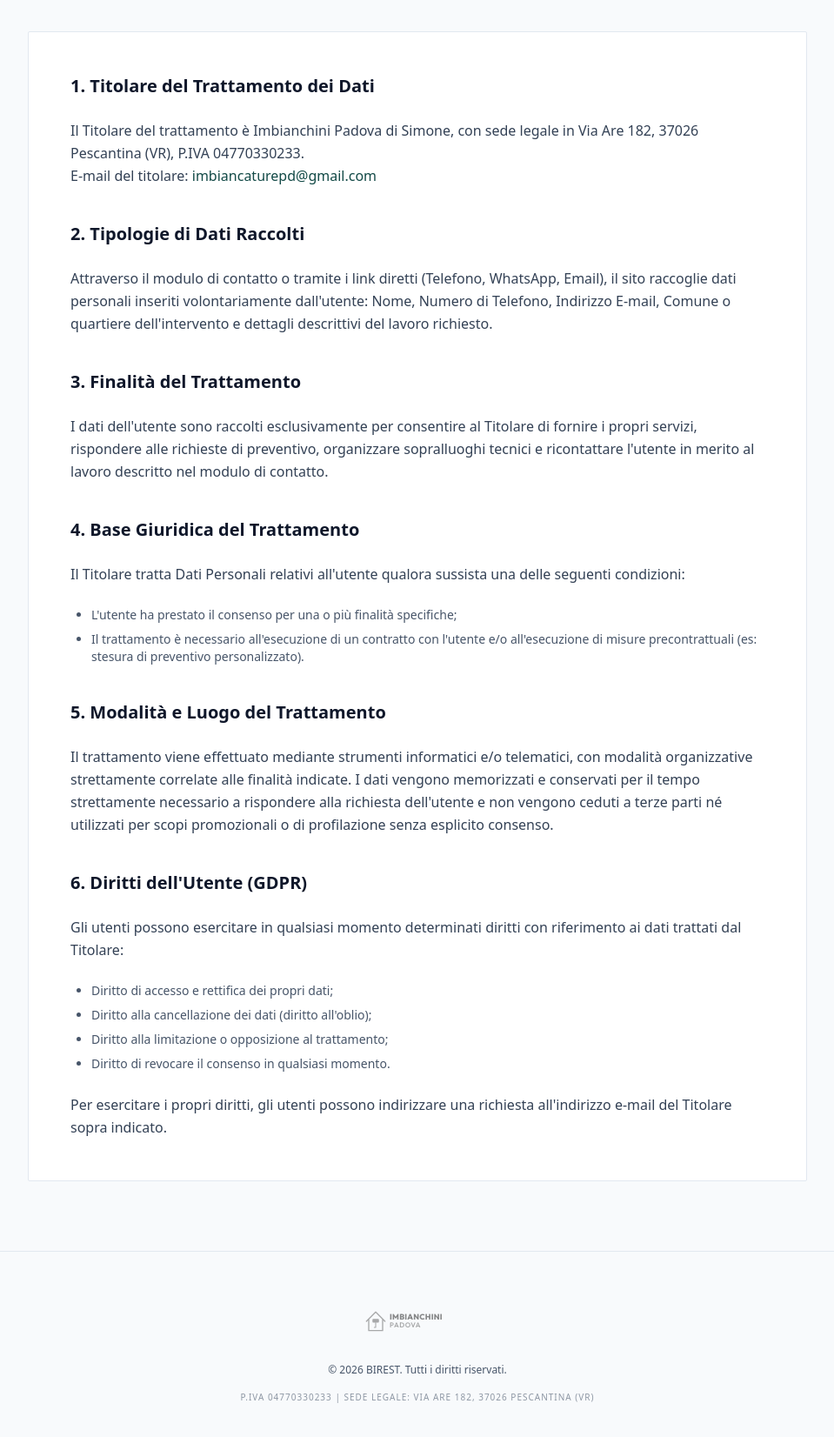
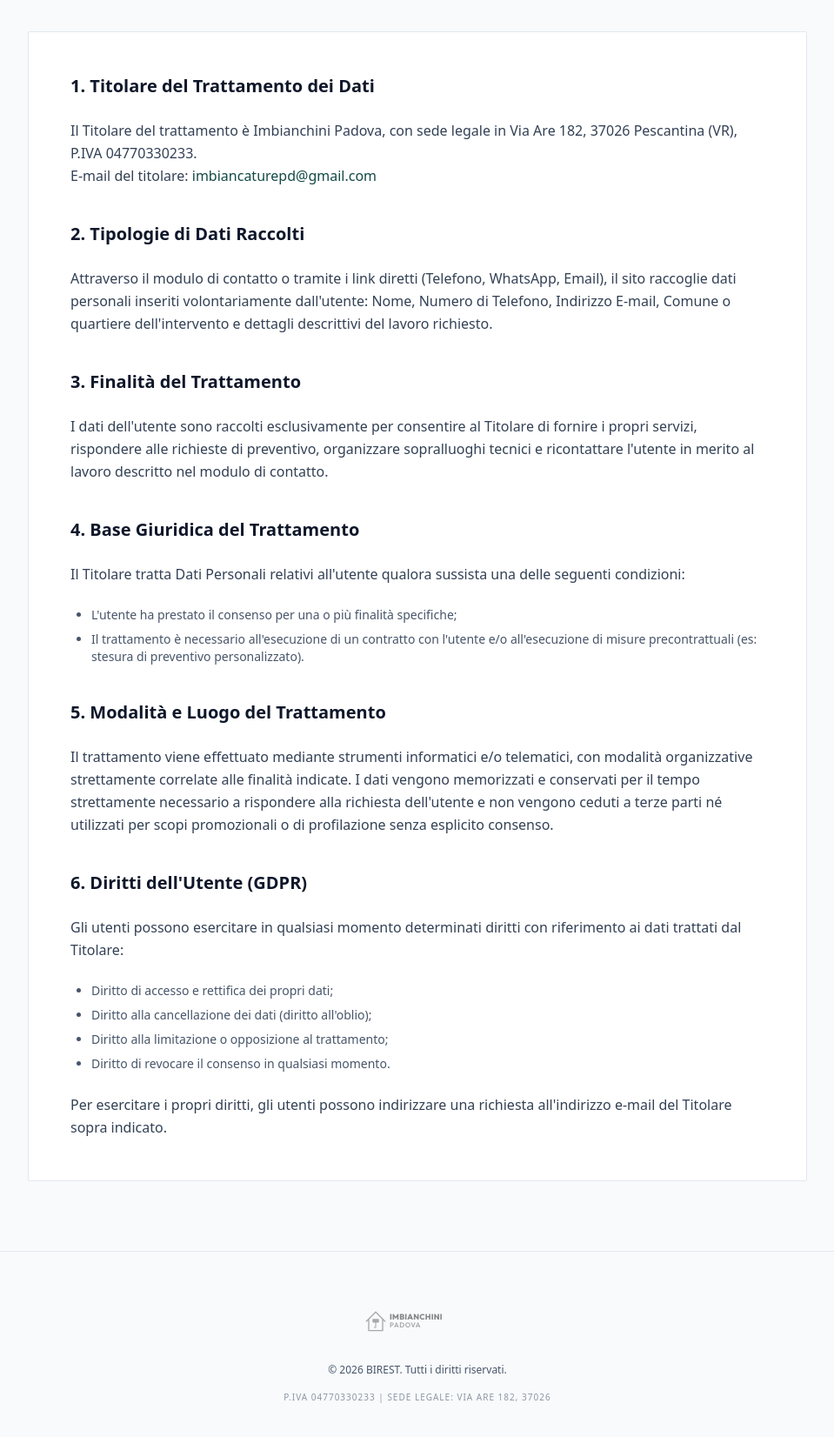
Before and after one commit to simonemurari/imbianchini-padova, a website: page privacy-policy/index.html in a window 1280 px wide. Shown: the part 400-2052 px from the top of the page at 87% size, without its empty margins (160-1119 px from the left). Drawn offline with Linux system fonts and the light colour scheme.

Commit message:
removed pescantina

```diff
--- a/privacy-policy/index.html
+++ b/privacy-policy/index.html
@@ -64,7 +64,7 @@
         <div class="max-w-4xl mx-auto bg-white p-8 md:p-12 border border-slate-200 rounded-sm shadow-xs leading-relaxed font-light text-slate-700 space-y-6">
             <h2 class="text-xl font-bold text-slate-900">1. Titolare del Trattamento dei Dati</h2>
             <p>
-                Il Titolare del trattamento è <strong>Imbianchini Padova</strong> di Simone, con sede legale in Via Are 182, 37026 Pescantina (VR), P.IVA 04770330233. <br>
+                Il Titolare del trattamento è <strong>Imbianchini Padova</strong>, con sede legale in Via Are 182, 37026 Pescantina (VR), P.IVA 04770330233. <br>
                 E-mail del titolare: <a href="mailto:imbiancaturepd@gmail.com" class="text-sage-600 font-medium hover:underline">imbiancaturepd@gmail.com</a>
             </p>
 
@@ -120,7 +120,7 @@
                 <text x="60" y="44" font-family="'Outfit', sans-serif" font-size="15" font-weight="600" fill="#1e6865" letter-spacing="1">PADOVA</text>
             </svg>
             <p class="text-xs mb-4">&copy; 2026 BIREST. Tutti i diritti riservati.</p>
-            <p class="text-[10px] tracking-widest uppercase opacity-60">P.IVA 04770330233 | Sede Legale: Via Are 182, 37026 Pescantina (VR)</p>
+            <p class="text-[10px] tracking-widest uppercase opacity-60">P.IVA 04770330233 | Sede Legale: Via Are 182, 37026</p>
         </div>
     </footer>
 
```
Also changed, not shown: blog/costi-imbianchino-padova-2026/index.html (+1 -1 lines), blog/guida-colori-pareti-2026/index.html (+1 -1 lines), blog/index.html (+1 -1 lines), blog/muffa-casa-soluzioni-definitive/index.html (+1 -1 lines), contatti/index.html (+1 -1 lines), cookie-policy/index.html (+1 -1 lines), imbiancature-interne-padova/index.html (+1 -1 lines), index.html (+1 -1 lines), tinteggiature-esterne-padova/index.html (+1 -1 lines), verniciatura-legno-padova/index.html (+1 -1 lines).
